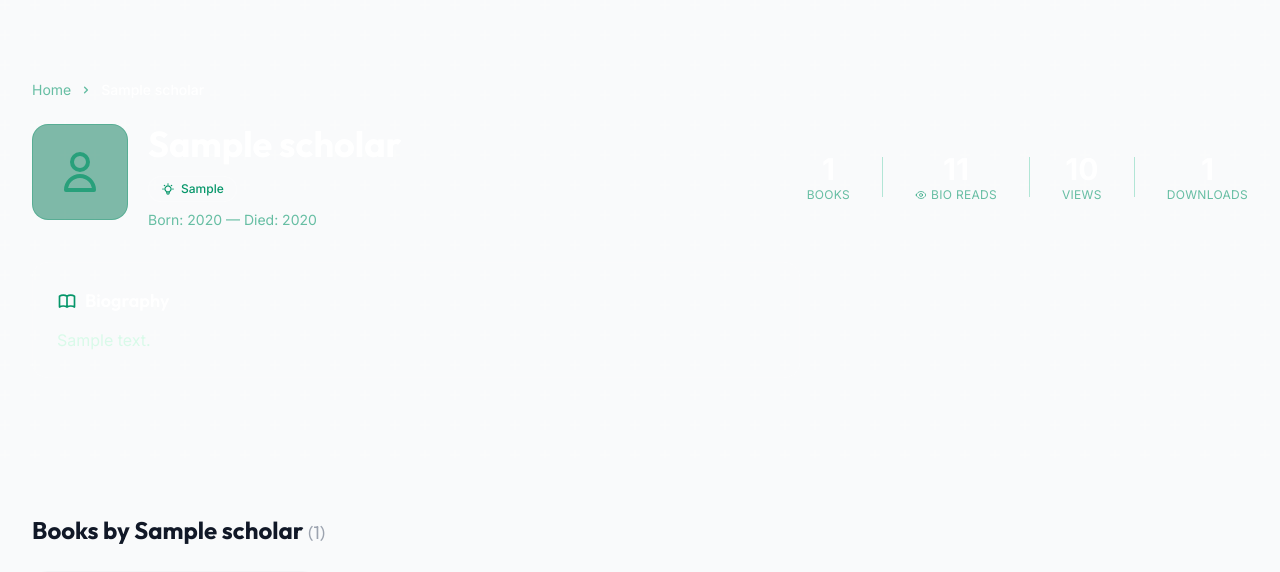
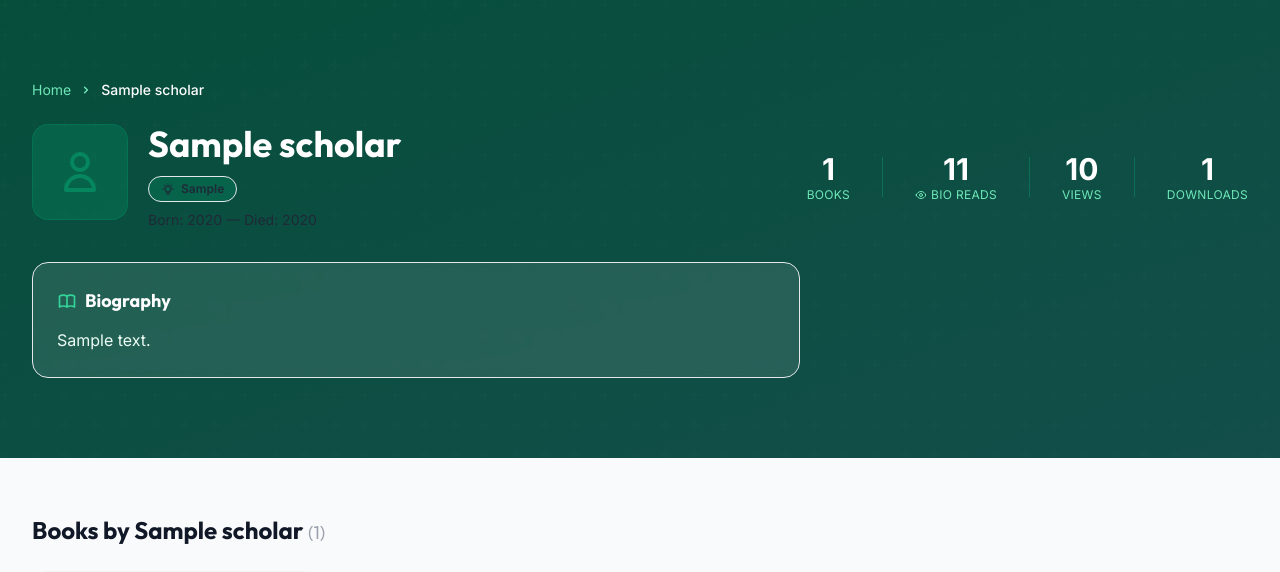
Before and after one commit to AbdurrabKhan198/Digital-Library, a Django app: a page that uses templates/library/scholar_detail.html in a window 1280 px wide. Shown: the part 65-637 px from the top of the page. Run offline with Django 5.2, Linux system fonts and the light colour scheme; tables that the repository leaves empty hold one stand-in row (values such as "Sample post"); grey boxes marked "Sample" are stand-in pictures; parts of the project's set-up code (start-up, migrations or seed data) failed here and were passed over; some libraries are stand-ins or nearby versions.

Commit message:
Fix text readability on category and scholar pages + limit category recently added to 4 books

```diff
--- a/library/views.py
+++ b/library/views.py
@@ -252,7 +252,7 @@ class CategoryDetailView(TemplateView):
             .order_by("-created_at")[:4]
         )
         context["popular_books"] = approved_in_cat.order_by("-downloads")[:8]
-        context["recent_books"] = approved_in_cat.order_by("-created_at")[:8]
+        context["recent_books"] = approved_in_cat.order_by("-created_at")[:4]
         return context
 
 
--- a/templates/library/scholar_detail.html
+++ b/templates/library/scholar_detail.html
@@ -5,10 +5,13 @@
 
 {% block content %}
 <!-- Scholar Profile Header -->
-<div class="bg-gradient-to-br from-emerald-800 to-teal-900 islamic-pattern py-12 lg:py-20">
-    <div class="max-w-7xl mx-auto px-4 sm:px-6 lg:px-8">
+<div class="relative overflow-hidden bg-gradient-to-br from-emerald-900 via-emerald-800 to-teal-900 py-12 lg:py-20">
+    <div class="absolute inset-0 islamic-pattern opacity-10"></div>
+    <div class="absolute top-[-20%] right-[-10%] w-[50%] h-[50%] bg-emerald-500/10 rounded-full blur-[100px]"></div>
+    <div class="absolute bottom-[-20%] left-[-10%] w-[40%] h-[40%] bg-teal-500/10 rounded-full blur-[100px]"></div>
+    <div class="relative max-w-7xl mx-auto px-4 sm:px-6 lg:px-8">
         <!-- Breadcrumb -->
-        <nav class="flex items-center gap-2 text-sm text-emerald-600/60 mb-6">
+        <nav class="flex items-center gap-2 text-sm text-emerald-300 mb-6">
             <a href="{% url 'library:home' %}" class="hover:text-white transition-colors">Home</a>
             <svg class="w-3.5 h-3.5" fill="currentColor" viewBox="0 0 20 20"><path fill-rule="evenodd" d="M7.293 14.707a1 1 0 010-1.414L10.586 10 7.293 6.707a1 1 0 011.414-1.414l4 4a1 1 0 010 1.414l-4 4a1 1 0 01-1.414 0z" clip-rule="evenodd"/></svg>
             <span class="text-white font-medium">{{ scholar.name }}</span>
@@ -25,13 +28,13 @@
                 <div class="min-w-0">
                     <h1 class="font-display font-bold text-3xl lg:text-4xl text-white">{{ scholar.name }}</h1>
                     {% if scholar.field_of_expertise %}
-                    <span class="inline-flex items-center gap-1.5 mt-3 px-3 py-1 bg-white/10 rounded-full text-xs font-medium text-emerald-600 border border-white/20">
+                    <span class="inline-flex items-center gap-1.5 mt-3 px-3 py-1 bg-emerald-700/50 rounded-full text-xs font-semibold text-emerald-200 border border-emerald-600/40">
                         <svg class="w-3.5 h-3.5" fill="none" stroke="currentColor" viewBox="0 0 24 24"><path stroke-linecap="round" stroke-linejoin="round" stroke-width="2" d="M9.663 17h4.673M12 3v1m6.364 1.636l-.707.707M21 12h-1M4 12H3m3.343-5.657l-.707-.707m2.828 9.9a5 5 0 117.072 0l-.548.547A3.374 3.374 0 0014 18.469V19a2 2 0 11-4 0v-.531c0-.895-.356-1.754-.988-2.386l-.548-.547z"></path></svg>
                         {{ scholar.field_of_expertise }}
                     </span>
                     {% endif %}
                     {% if scholar.birth_year or scholar.death_year %}
-                    <p class="text-emerald-600/60 text-sm mt-2">
+                    <p class="text-emerald-200/80 text-sm mt-2">
                         {% if scholar.birth_year %}Born: {{ scholar.birth_year }}{% endif %}
                         {% if scholar.death_year %} — Died: {{ scholar.death_year }}{% endif %}
                     </p>
@@ -43,12 +46,12 @@
             <div class="flex items-center gap-6 lg:gap-8 lg:ml-auto">
                 <div class="text-center">
                     <div class="text-2xl lg:text-3xl font-bold text-white">{{ total_books }}</div>
-                    <div class="text-xs text-emerald-600/60 uppercase tracking-wide">Books</div>
+                    <div class="text-xs text-emerald-300 uppercase tracking-wide">Books</div>
                 </div>
                 <div class="w-px h-10 bg-emerald-500/30"></div>
                 <div class="text-center">
                     <div class="text-2xl lg:text-3xl font-bold text-white">{{ bio_views|default:0 }}</div>
-                    <div class="text-xs text-emerald-600/60 uppercase tracking-wide flex items-center gap-1 justify-center">
+                    <div class="text-xs text-emerald-300 uppercase tracking-wide flex items-center gap-1 justify-center">
                         <svg class="w-3 h-3" fill="none" stroke="currentColor" viewBox="0 0 24 24"><path stroke-linecap="round" stroke-linejoin="round" stroke-width="2" d="M15 12a3 3 0 11-6 0 3 3 0 016 0z"></path><path stroke-linecap="round" stroke-linejoin="round" stroke-width="2" d="M2.458 12C3.732 7.943 7.523 5 12 5c4.478 0 8.268 2.943 9.542 7-1.274 4.057-5.064 7-9.542 7-4.477 0-8.268-2.943-9.542-7z"></path></svg>
                         Bio Reads
                     </div>
@@ -56,24 +59,24 @@
                 <div class="w-px h-10 bg-emerald-500/30"></div>
                 <div class="text-center">
                     <div class="text-2xl lg:text-3xl font-bold text-white">{{ total_views|default:0 }}</div>
-                    <div class="text-xs text-emerald-600/60 uppercase tracking-wide">Views</div>
+                    <div class="text-xs text-emerald-300 uppercase tracking-wide">Views</div>
                 </div>
                 <div class="w-px h-10 bg-emerald-500/30"></div>
                 <div class="text-center">
                     <div class="text-2xl lg:text-3xl font-bold text-white">{{ total_downloads|default:0 }}</div>
-                    <div class="text-xs text-emerald-600/60 uppercase tracking-wide">Downloads</div>
+                    <div class="text-xs text-emerald-300 uppercase tracking-wide">Downloads</div>
                 </div>
             </div>
         </div>
 
         <!-- Biography -->
         {% if scholar.bio %}
-        <div class="mt-8 bg-white/5 rounded-2xl p-6 border border-white/10 max-w-3xl">
-            <h2 class="font-display font-semibold text-lg text-white mb-3 flex items-center gap-2">
-                <svg class="w-5 h-5 text-emerald-600" fill="none" stroke="currentColor" viewBox="0 0 24 24"><path stroke-linecap="round" stroke-linejoin="round" stroke-width="2" d="M12 6.253v13m0-13C10.832 5.477 9.246 5 7.5 5S4.168 5.477 3 6.253v13C4.168 18.477 5.754 18 7.5 18s3.332.477 4.5 1.253m0-13C13.168 5.477 14.754 5 16.5 5c1.747 0 3.332.477 4.5 1.253v13C19.832 18.477 18.247 18 16.5 18c-1.746 0-3.332.477-4.5 1.253"></path></svg>
+        <div class="mt-8 bg-white/10 rounded-2xl p-6 border border-white/15 max-w-3xl backdrop-blur-sm">
+            <h2 class="font-display font-bold text-lg text-white mb-3 flex items-center gap-2">
+                <svg class="w-5 h-5 text-emerald-400" fill="none" stroke="currentColor" viewBox="0 0 24 24"><path stroke-linecap="round" stroke-linejoin="round" stroke-width="2" d="M12 6.253v13m0-13C10.832 5.477 9.246 5 7.5 5S4.168 5.477 3 6.253v13C4.168 18.477 5.754 18 7.5 18s3.332.477 4.5 1.253m0-13C13.168 5.477 14.754 5 16.5 5c1.747 0 3.332.477 4.5 1.253v13C19.832 18.477 18.247 18 16.5 18c-1.746 0-3.332.477-4.5 1.253"></path></svg>
                 Biography
             </h2>
-            <p class="text-emerald-100/80 leading-relaxed">{{ scholar.bio }}</p>
+            <p class="text-emerald-50 leading-relaxed">{{ scholar.bio }}</p>
         </div>
         {% endif %}
     </div>
```
Also changed, not shown: templates/library/category_detail.html (+17 -9 lines).
